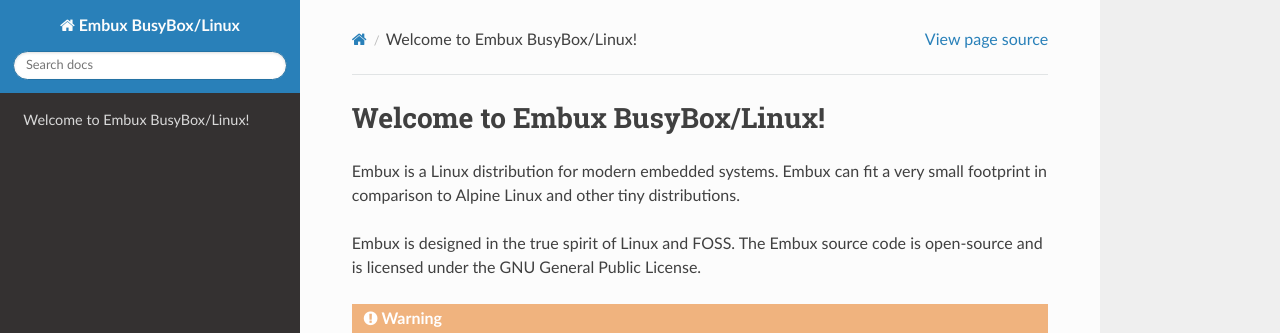
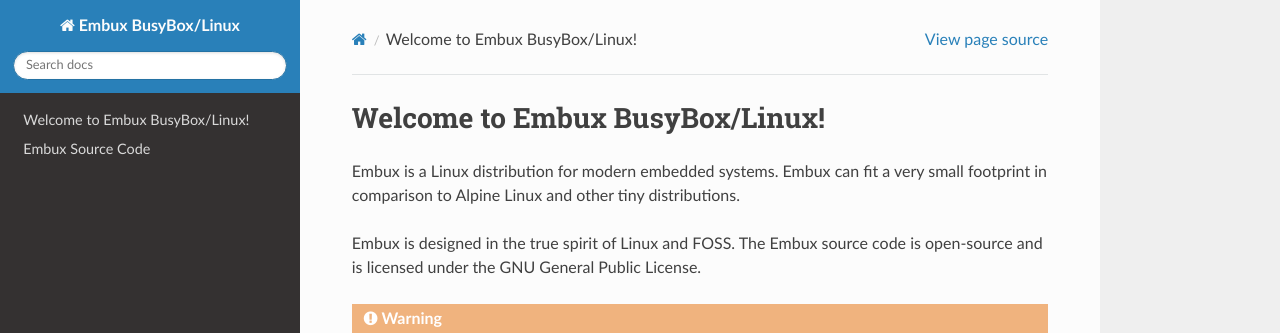
Before and after one commit to embuxLinux/embuxlinux.github.io, a Sphinx documentation site: the page built from source/index.rst, in a window 1280 px wide. Shown: the top 333 px of the page. Built offline with Sphinx 7.4.7 and the Read the Docs theme 2.0.0, drawn with Linux system fonts in a browser that asks for light colours.

Commit message:
Update _index.yaml

```diff
--- a/source/_index.yaml
+++ b/source/_index.yaml
@@ -1,3 +1,5 @@
 root: index
 entries:
-- file: install
+  - file: install
+  - url: https://github.com/embuxLinux/embux
+    title: Embux Source Code
```
